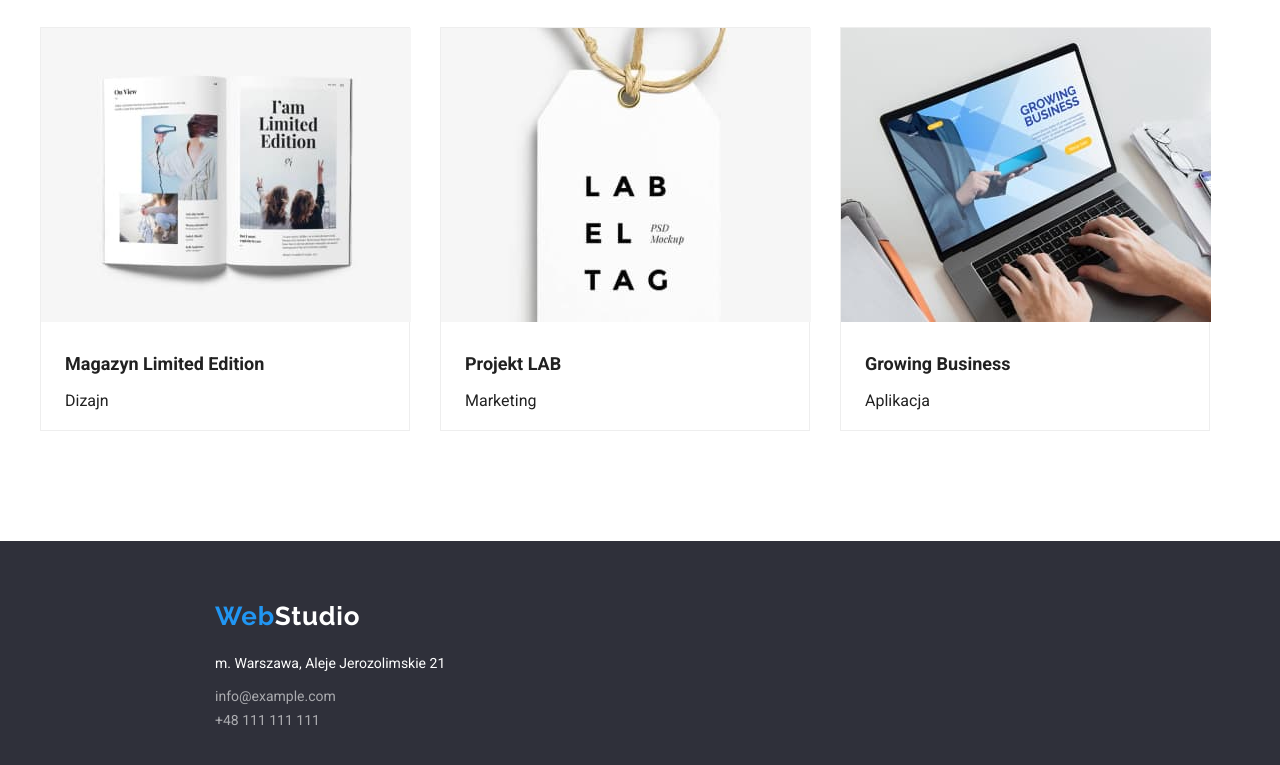
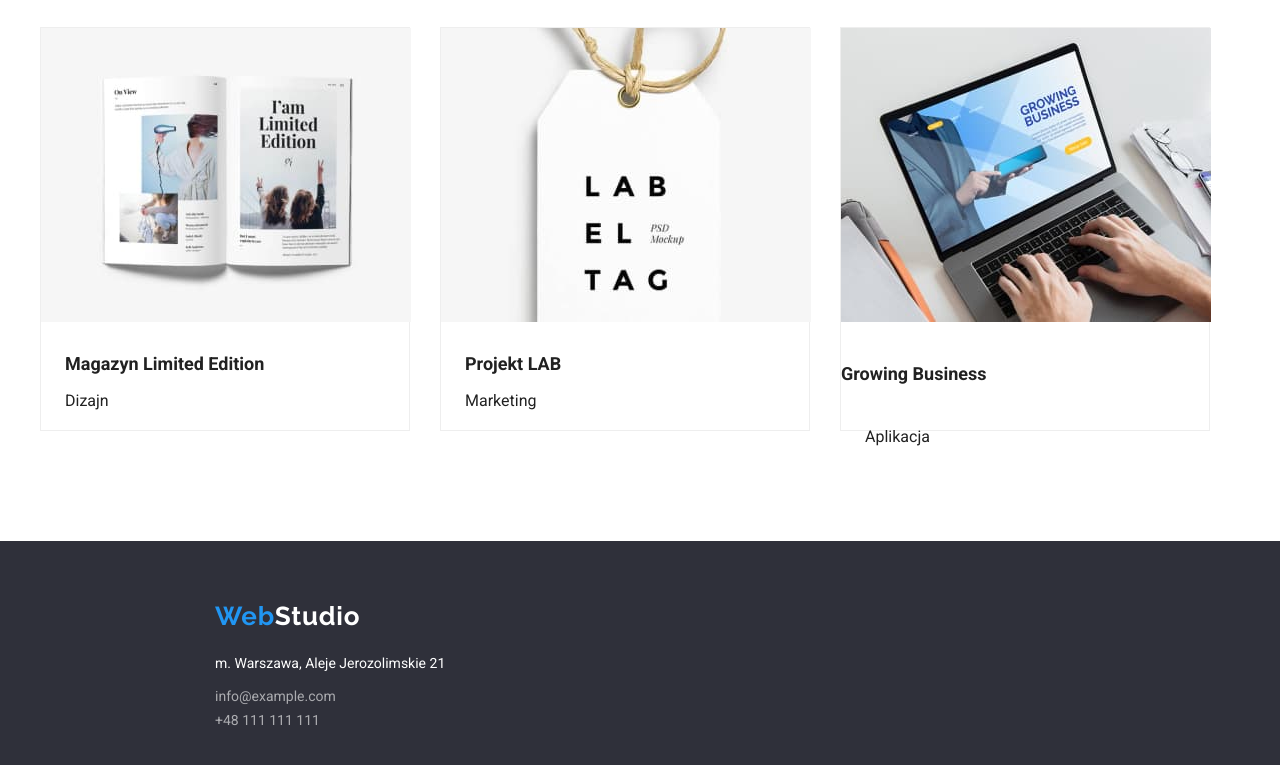
Before and after one commit to karolinmarcinczak/goit-markup-hw-03, a plain HTML site: page portfolio.html in a window 1280 px wide. Shown: the part 1115-1880 px from the top of the page. Drawn offline with nearby package versions, Linux system fonts and the light colour scheme.

Commit message:
portfolio modified

```diff
--- a/portfolio.html
+++ b/portfolio.html
@@ -154,7 +154,7 @@
               width="370px"
               height="294px"
             />
-              <h5 class="product-header">Growing Business</h5>
+              <h5 cla ss="product-header">Growing Business</h5>
               <p class="portfolio-type">Aplikacja</p>
             </li>
           </ul>
```
